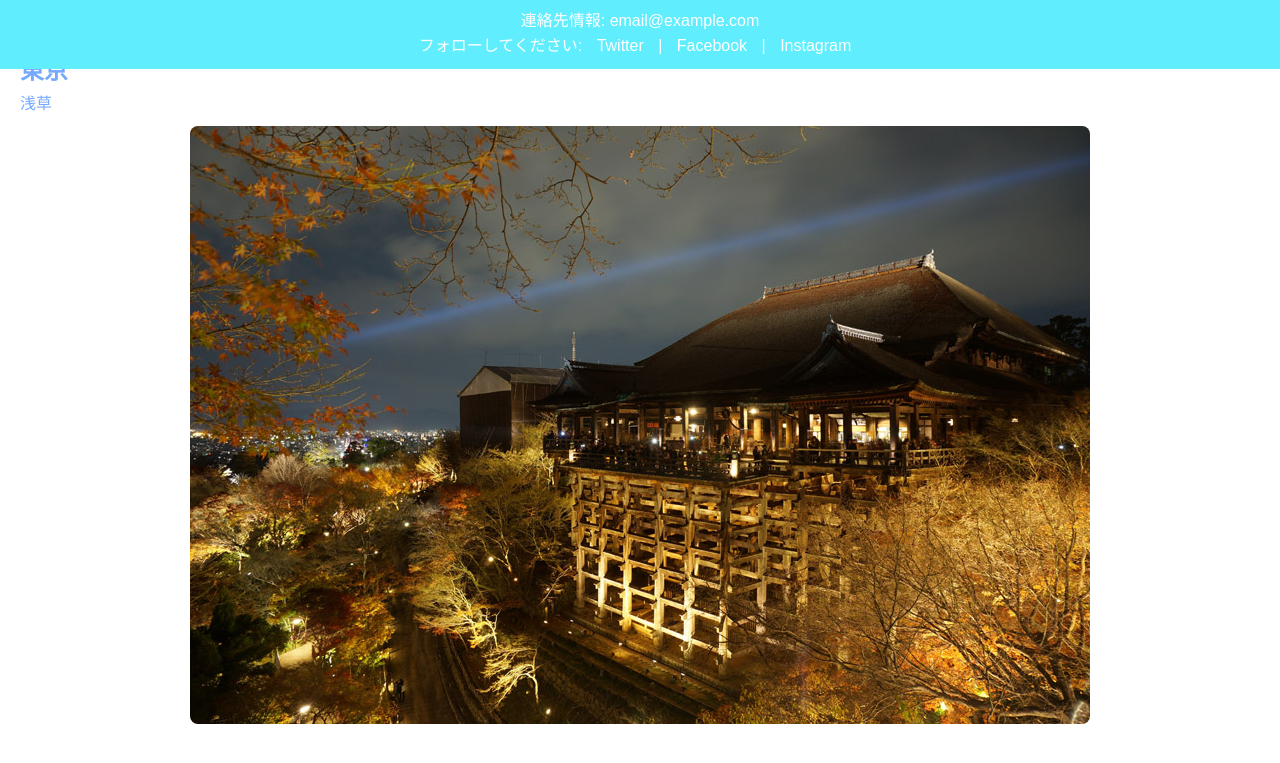
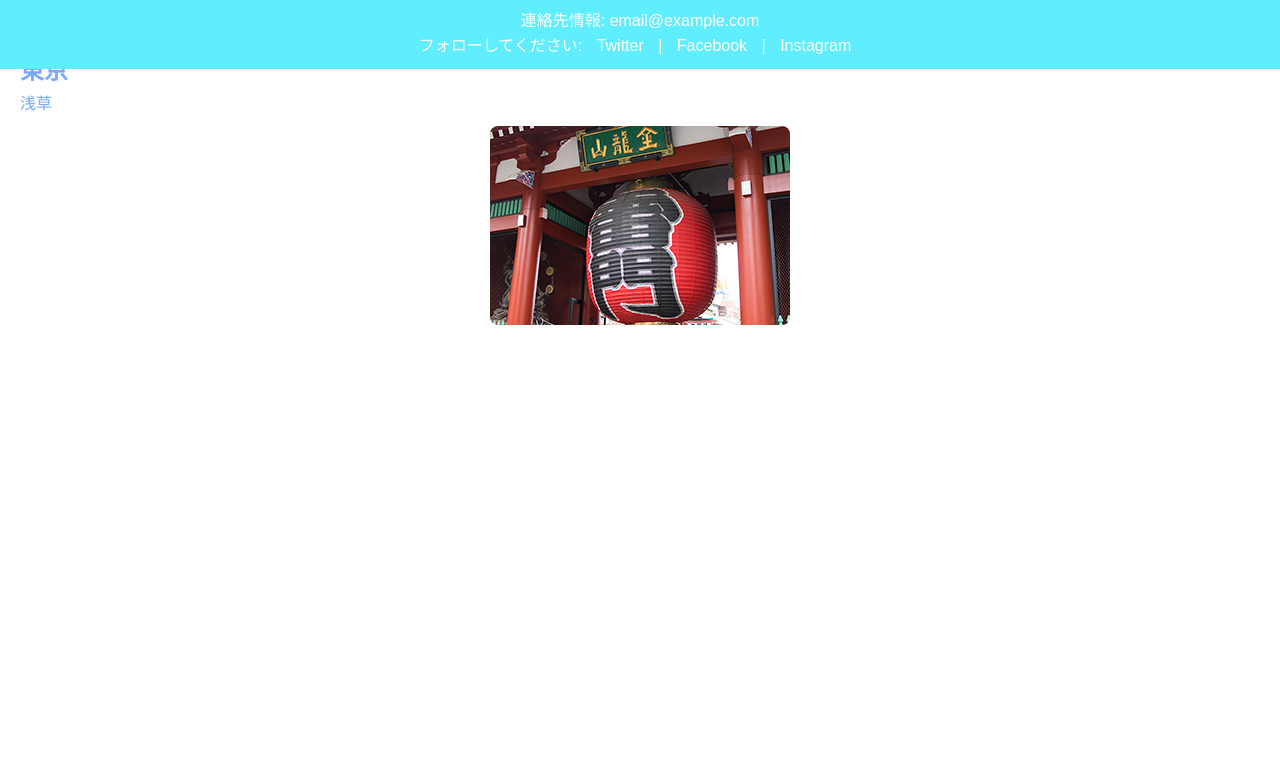
Before and after one commit to mskaok/mmmkkk, a plain HTML site: page index.html in a window 1280 px wide. Shown: the part 731-1494 px from the top of the page. After the commit the page ends 1156 px from the top, so only its background shows below. Drawn offline with Linux system fonts and the light colour scheme.

Commit message:
Update index.html

```diff
--- a/index.html
+++ b/index.html
@@ -77,7 +77,7 @@
         <section>
             <h2>東京</h2>
             <p>浅草</p>
-             <img src="https://github.com/mskaok/mmmkkk/blob/main/%E6%B8%85%E6%B0%B4%E5%AF%BA.jpg?raw=true" alt="清水寺の画像">
+             <img src="https://github.com/mskaok/mmmkkk/blob/main/%E6%B5%85%E8%8D%89.jpg?raw=true" alt="浅草の画像">
         </section>
     </main>
     <footer>
```
